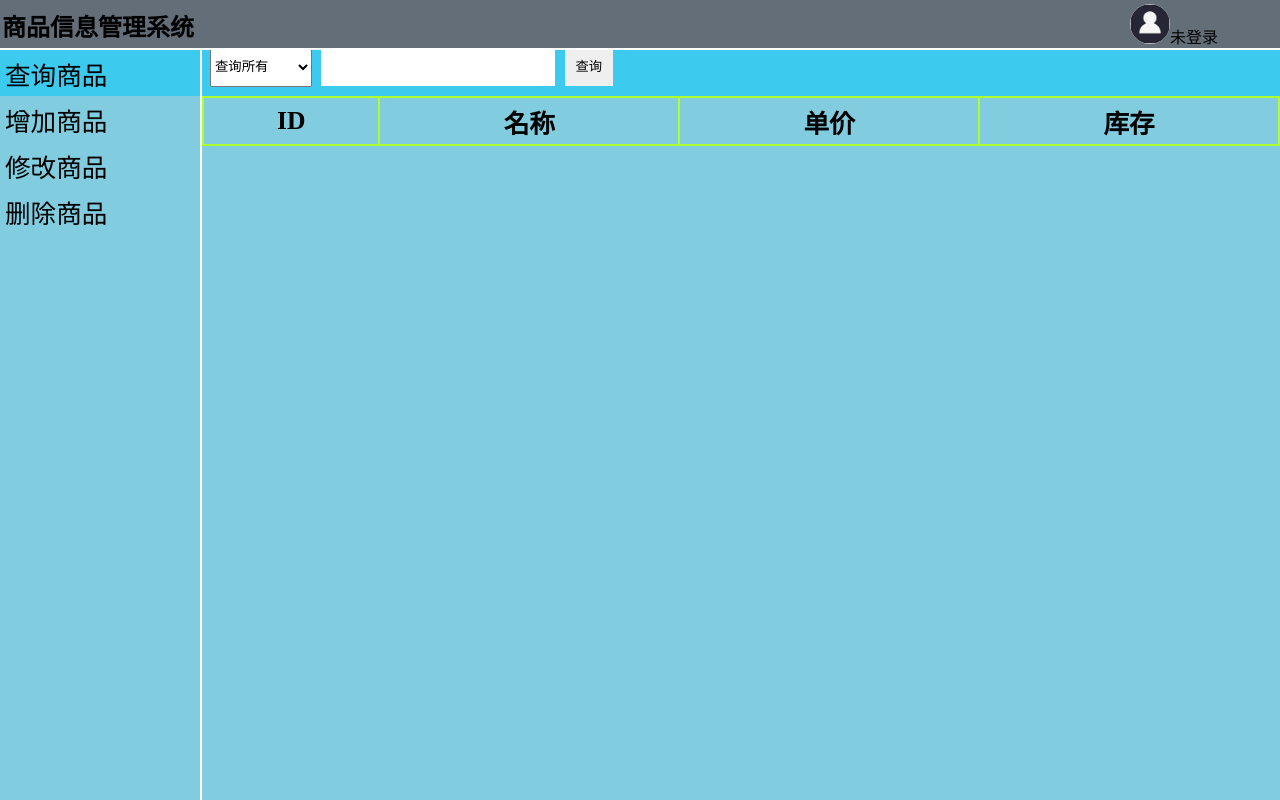
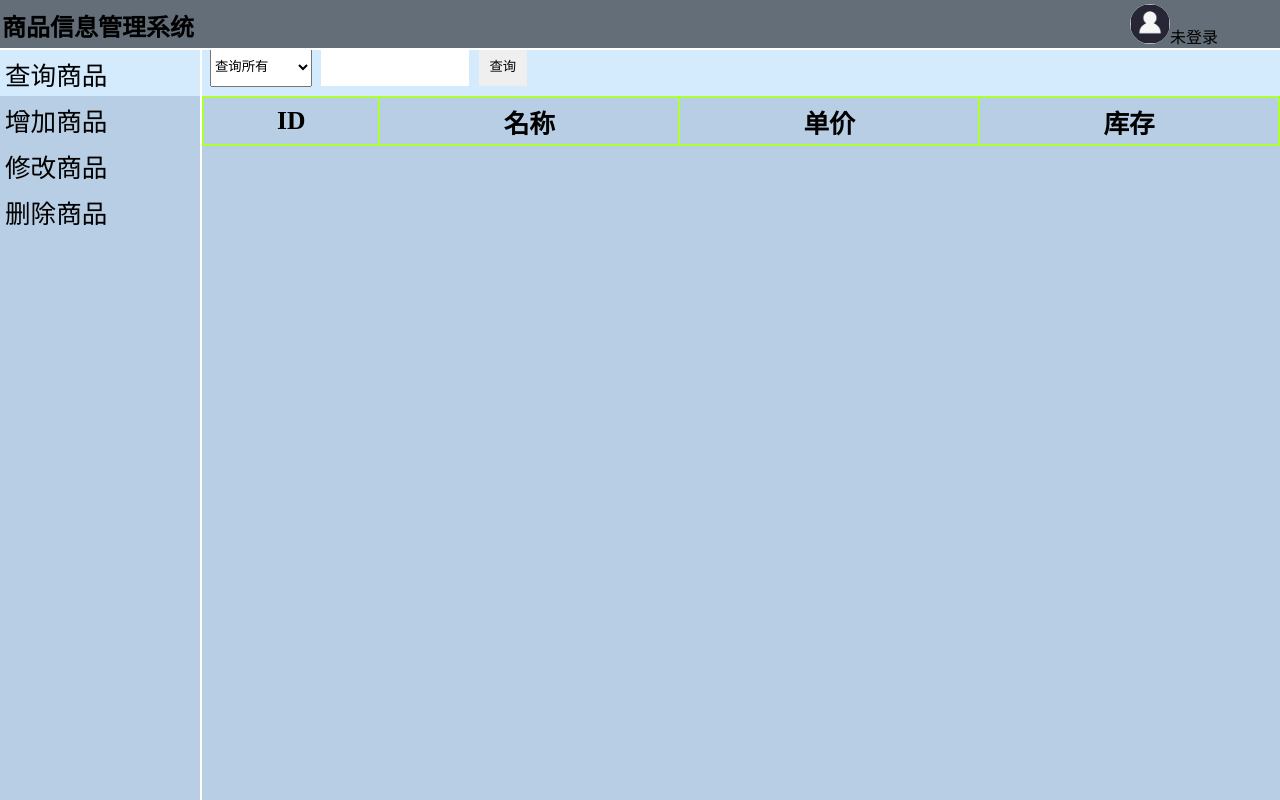
Before and after one commit to itwanhua/goods_system, a Flask app: page /home in a window 1280 px wide. Run offline with Flask 2, Linux system fonts and the light colour scheme; lists and menus that the app fills with data are empty.

Commit message:
主要修改背景颜色，其它微调

```diff
--- a/static/css/home.css
+++ b/static/css/home.css
@@ -96,7 +96,7 @@
     top: 50px;
     bottom: 0;
     float: left;
-    background-color: rgb(130, 204, 223);
+    background-color:  rgb(184, 206, 228);
 }
 
 .menu .menu_op li{
@@ -111,7 +111,7 @@
 }
 
 .menu .menu_op .selected {
-    background:  rgb(60, 202, 238);
+    background:  rgb(212, 235, 253);
 }
 
 .menu .menu_op li a {
@@ -132,16 +132,16 @@
     bottom: 0;
     left: 202px;
     float: left;
-    background-color: rgb(130, 204, 223);
+    background-color:rgb(184, 206, 228);
     overflow: auto;
 }
 
 .pg_content .content .title {
     height: 46px;
     padding: 0 8px;
-    background-color: rgb(60, 202, 238);
+    background-color: rgb(212, 235, 253);
     font-size: 2.2em;
-    min-width: 1200px;
+    min-width: 960px;
 }
 
 .pg_content .content .title select {
@@ -152,6 +152,7 @@
 
 .pg_content .content .way {
     padding-left: 6px;
+    width: 140px;
     height: 38px;
     border: 0;
     position: relative;
@@ -200,6 +201,7 @@ table, th, td {
 .goods_info_input {
     padding-left: 6px;
     height: 38px;
+    width: 140px;
     border: 0;
     position: relative;
     top: -10px;
@@ -214,3 +216,9 @@ table, th, td {
     top: -10px;
     font-size: 1.1rem;
 }
+
+
+/* 输入框右侧提示样式 */
+span {
+    color:white;
+}
```
